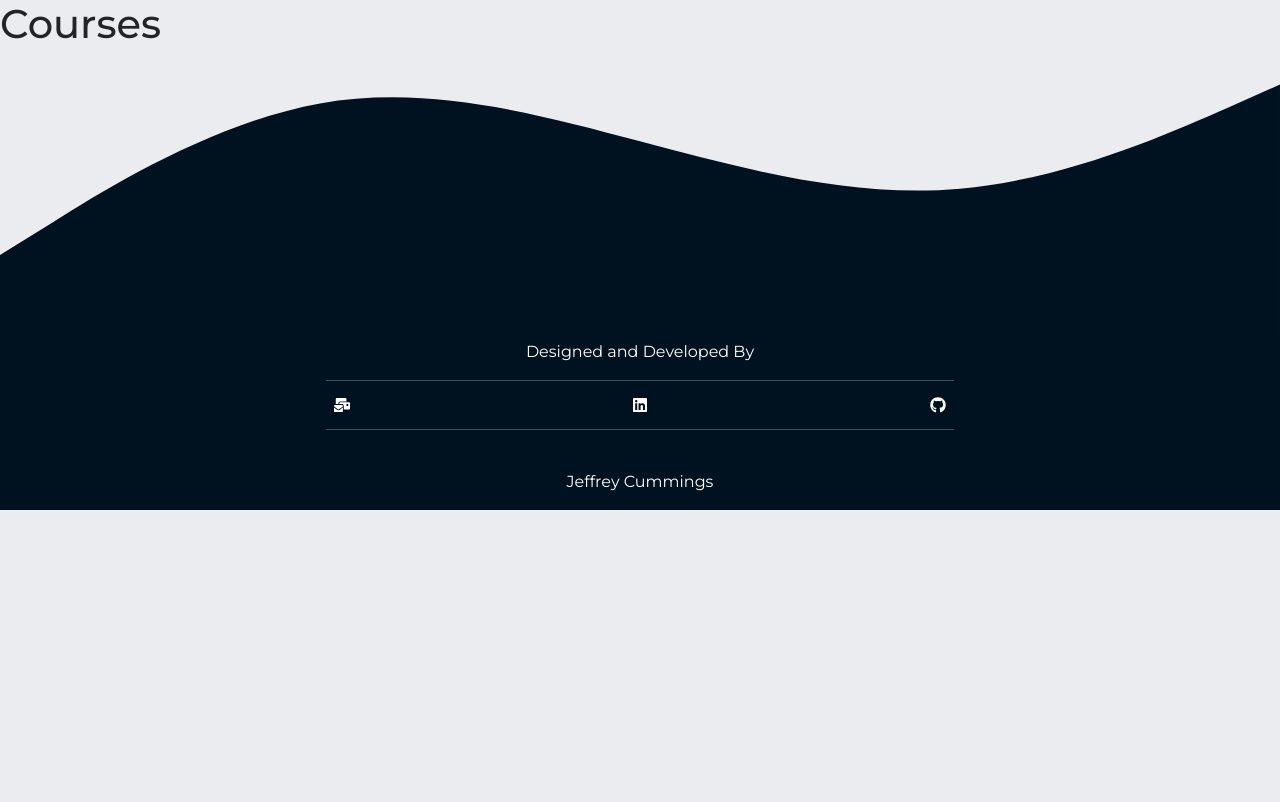
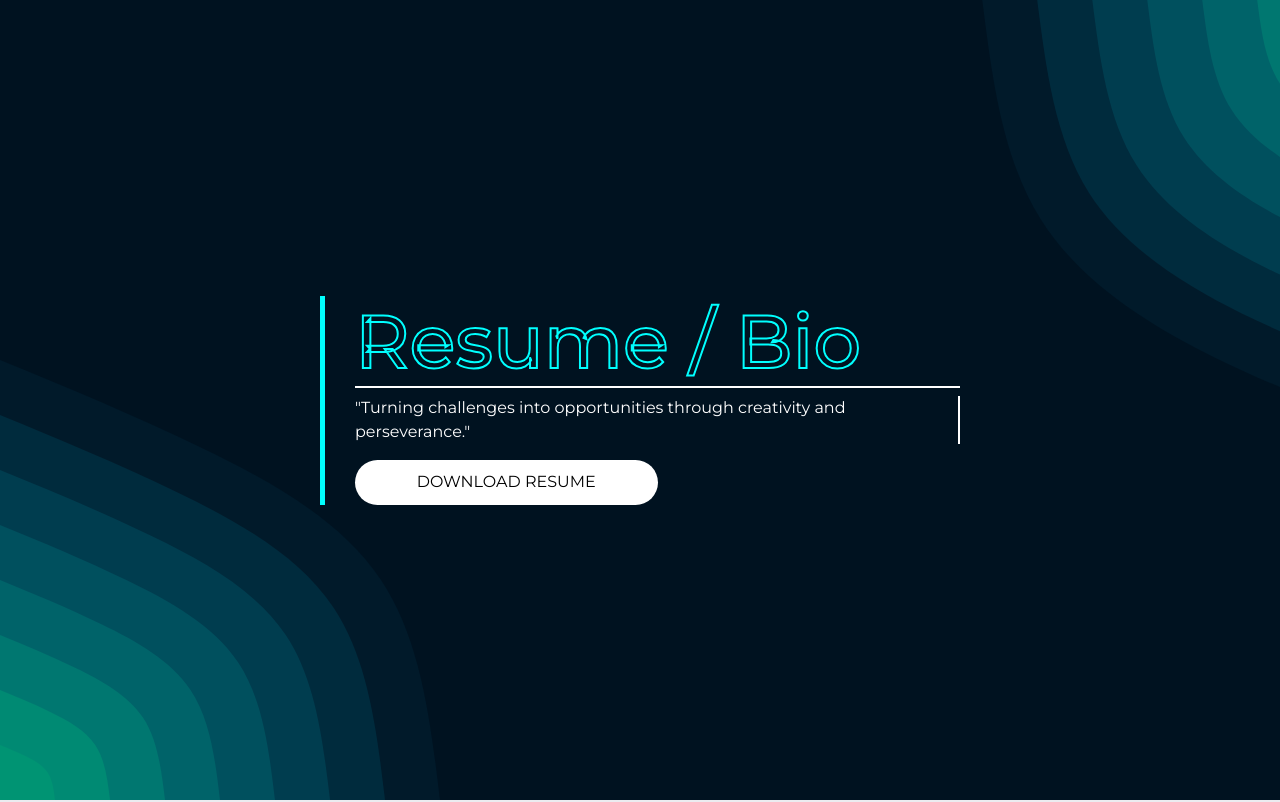
Before and after one commit to jeffch19/Lookbook, a React (Create React App) app: page /about in a window 1280 px wide. Shown: the top 802 px of the page. Built offline with nearby package versions, Linux system fonts and the light colour scheme.

Commit message:
starting resume and bio

```diff
--- a/src/components/Header.js
+++ b/src/components/Header.js
@@ -20,7 +20,7 @@ function Header() {
         <ul className={`${ showHeader  ? 'show-header' : 'hide-header'} n-box1`}>
           <li className={`${path=='/' && 'active'}`}><Link to='/'>Home</Link></li>
           <li className={`${path=='/projects' && 'active'}`}><Link to='/projects'>Projects</Link></li>
-          <li className={`${path=='/about' && 'active'}`}><Link to='/about'>About</Link></li>
+          <li className={`${path=='/about' && 'active'}`}><Link to='/about'>Resume / Bio</Link></li>
           <li className={`${path=='/contact' && 'active'}`}><Link to='/contact'>Contact</Link></li>
         </ul>
     </div>
--- a/src/pages/About.js
+++ b/src/pages/About.js
@@ -1,11 +1,21 @@
 import React from 'react'
 
-function Courses() {
+function About() {
   return (
     <div>
-      <h1>Courses</h1>
+      <div className='courses-intro' style={{backgroundImage: `url('./assets/courses.svg')`}}>
+
+        <div className='courses-intro-content'>
+          <h1>Resume / Bio</h1>
+          <div>
+          <p> "Turning challenges into opportunities through creativity and perseverance."</p>
+          <button className='primary-button'>DOWNLOAD RESUME</button>
+          </div>
+        </div>
+
+        </div>
     </div>
   )
 }
 
-export default Courses
+export default About
--- a/src/stylesheets/projects-courses.css
+++ b/src/stylesheets/projects-courses.css
@@ -48,6 +48,37 @@
   transition: all 0.5s;
 }
 
+
+.courses-intro {
+  background-size: cover;
+  background-position: cover;
+  height: 100vh;
+  width:100%;
+  display: flex;
+  align-items: center;
+  justify-content: center;
+
+}
+
+.courses-intro-content {
+  width: 50%;
+  color: white;
+  border-left: 5px solid cyan;
+  padding-left: 30px;
+}
+
+.courses-intro-content h1 {
+  font-size: 75px;
+  -webkit-text-fill-color: transparent;
+  -webkit-text-stroke-width: 2px;
+  -webkit-text-stroke-color: cyan;
+  border-bottom: 2px solid white;
+}
+
+.courses-intro-content p {
+  border-right: 2px solid white;
+}
+
 @keyframes project-animation {
 
   0%{
```
Also changed, not shown: public/assets/courses.svg (added).
